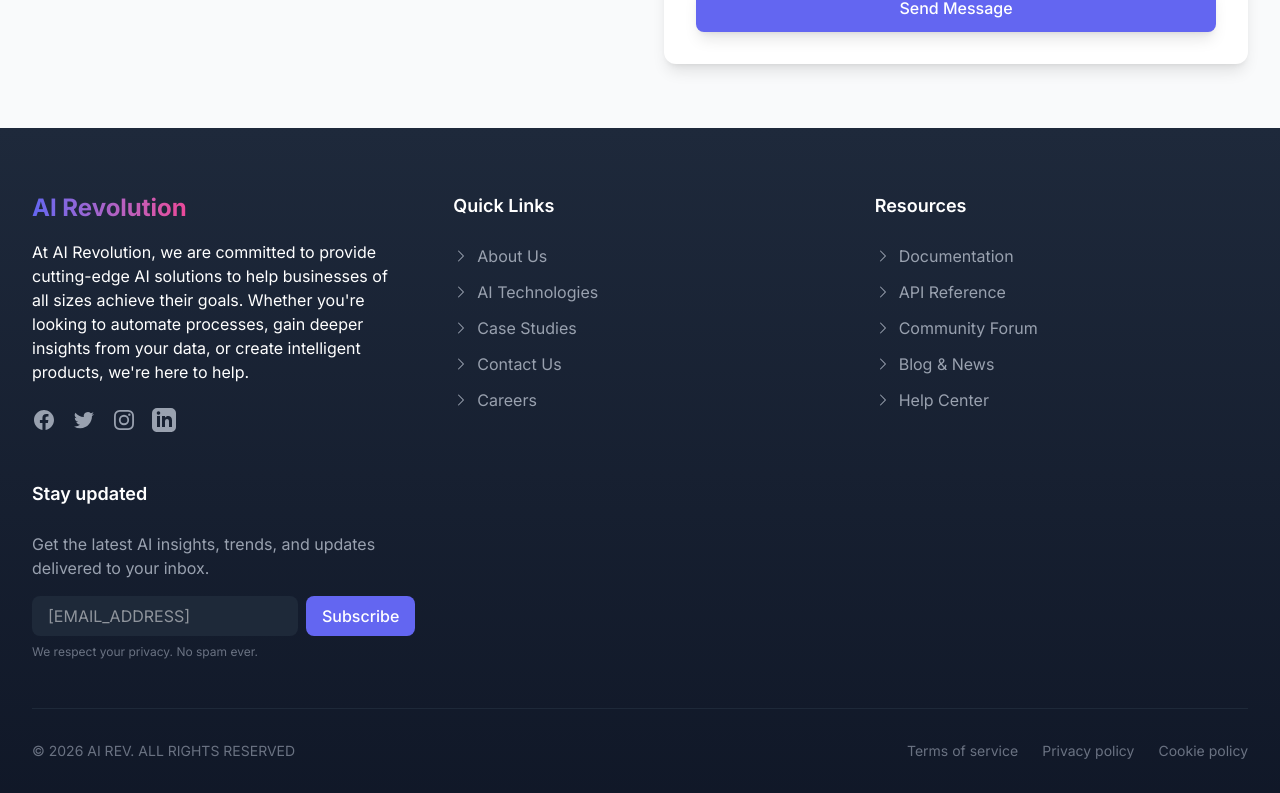
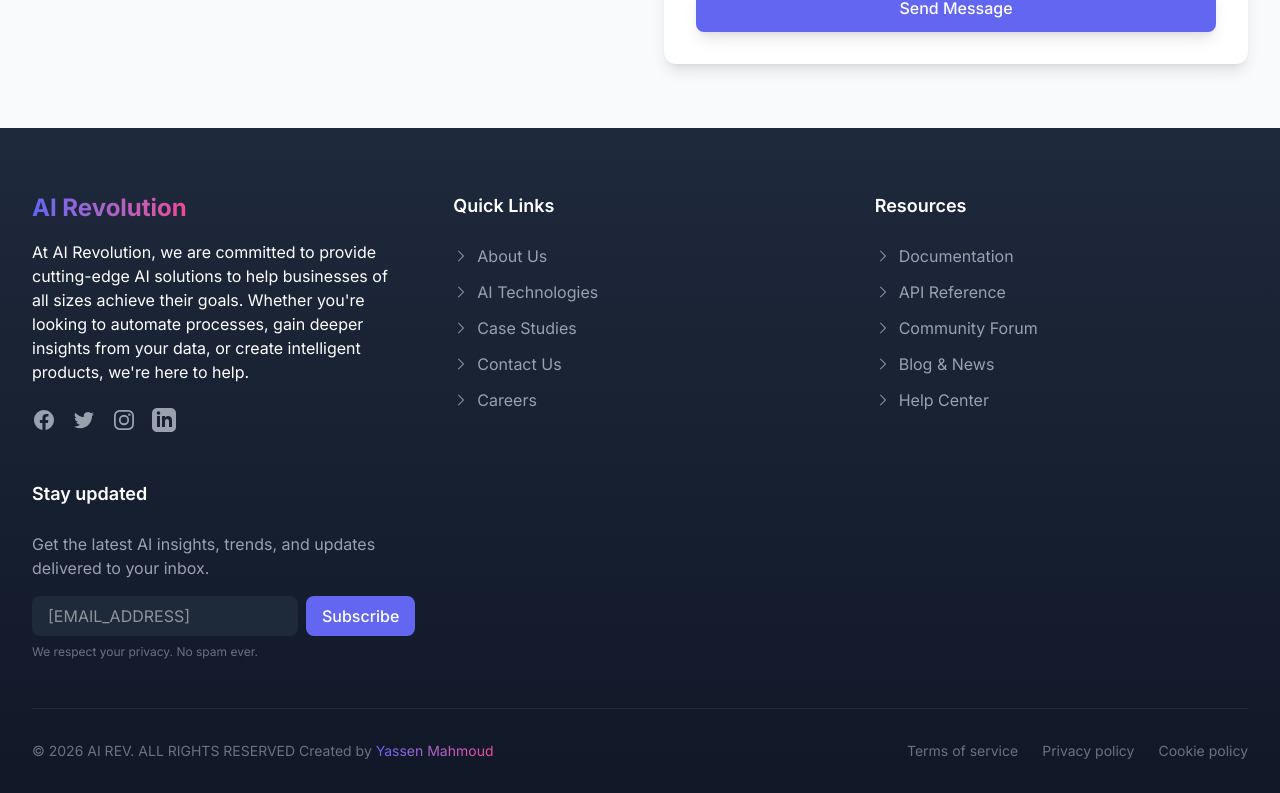
Before and after one commit to yasseno64/artificial-intelligence, a React (Vite) app: page / in a window 1280 px wide. Shown: the part 2892-3685 px from the top of the page. Built offline with nearby package versions, Linux system fonts and the light colour scheme.

Commit message:
feat: add Footer component with company info, navigation links, and newsletter subscription

```diff
--- a/src/components/Footer.jsx
+++ b/src/components/Footer.jsx
@@ -163,7 +163,7 @@ const Footer = () => {
         {/* bottom bar */}
         <div className="footer-bottom-bar">
           <p className="footer-bottom-text">
-            &copy; 2026 AI REV. ALL RIGHTS RESERVED
+            &copy; 2026 AI REV. ALL RIGHTS RESERVED Created by <a href="https://yasseno64.github.io/YassenContacts/" className="gradient-text">Yassen Mahmoud</a>
           </p>
           <div className="footer-bottom-link-group">
             <a href="#" className="footer-bottom-link">
```
